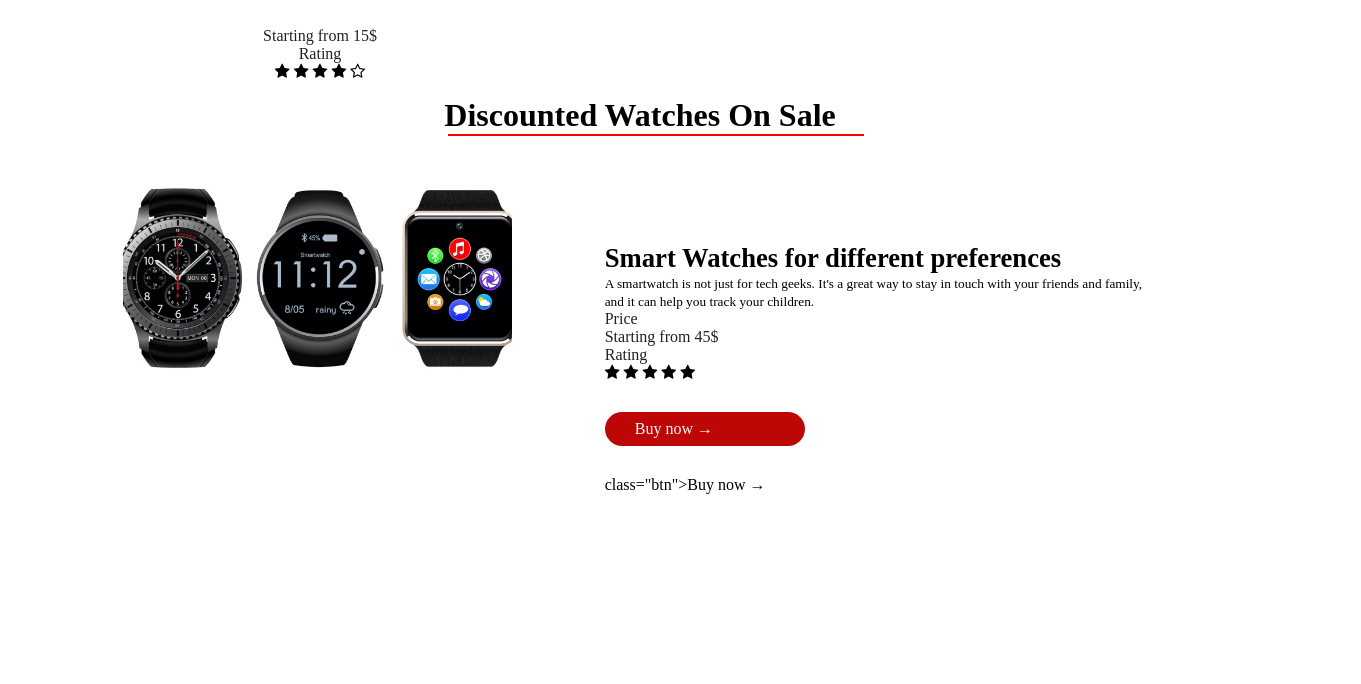
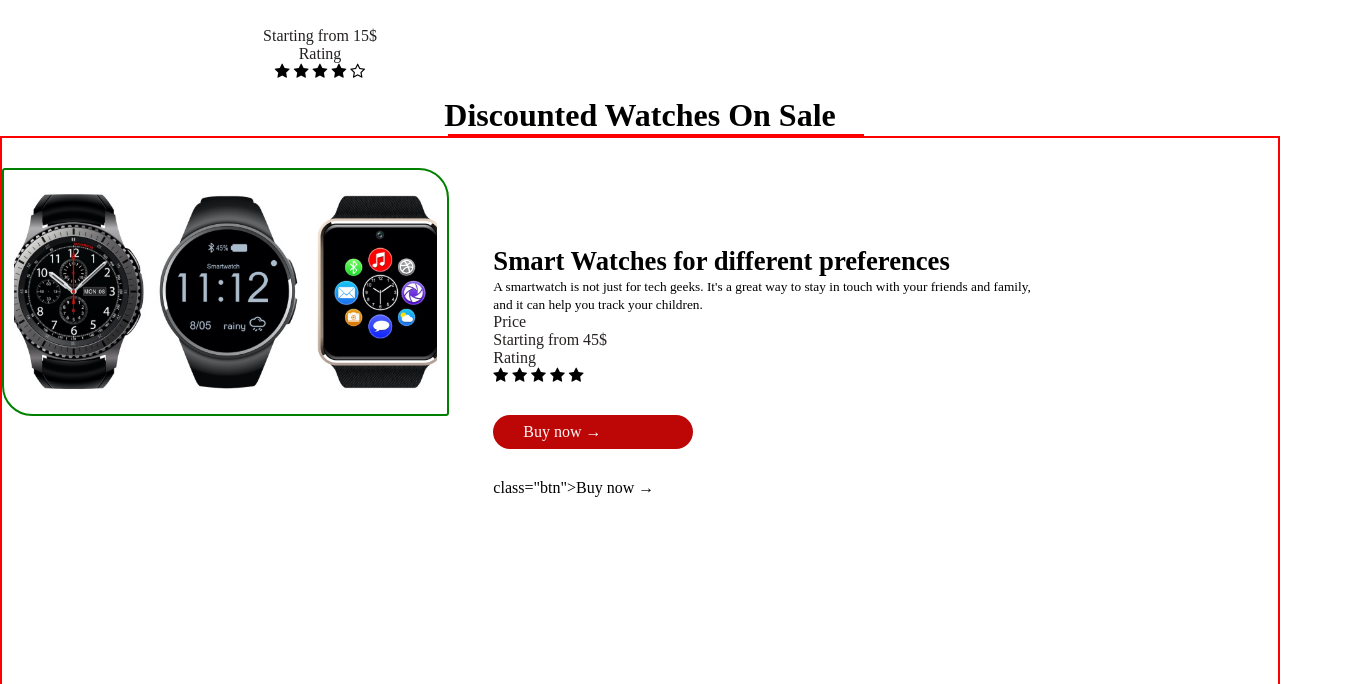
Before and after one commit to Abdulazizone1/hiwell, a plain HTML site: page index.html in a window 1280 px wide. Shown: the part 1720-2404 px from the top of the page, 1361 px wide, since content can reach past the window. Drawn offline with Linux system fonts and the light colour scheme.

Commit message:
Update styless.css

```diff
--- a/styless.css
+++ b/styless.css
@@ -82,13 +82,15 @@ p{
     transform: translateY(-5px);
 }
 .exclusive{
-    position: relative;
-    margin-left: 3cm;
+   display: flex;
+   border: 2px solid red;
+   flex-direction: column;
 }
-.exclusive small{
-    position: relative;
-    margin-left: 20cm;
+.exclusive img{
+    flex: 50%;
+    border: 2px solid green;
 }
+
 .exclusive img:hover{
 background-color: rgb(27, 9, 2);
 }
```
